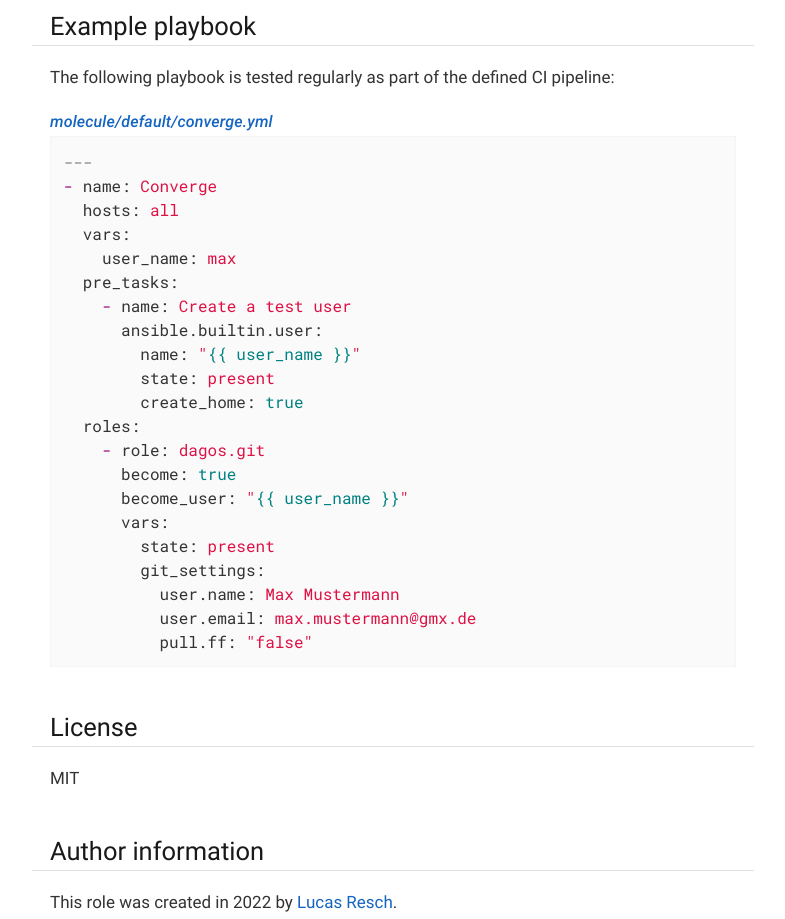
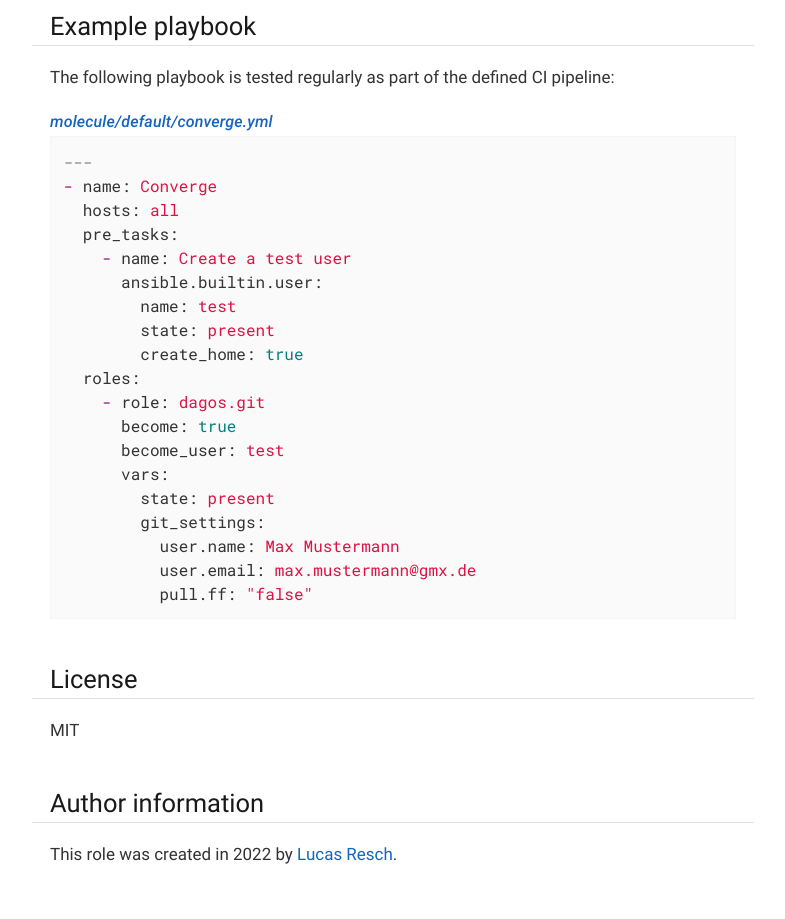
Before and after one commit to DAG-OS/pages, a plain HTML site: page dagos.git/trunk/index.html in a window 1280 px wide. Shown: the part 1278-2197 px from the top of the page, without its empty margins (274-1059 px from the left). Drawn offline with Linux system fonts and the light colour scheme.

Commit message:
deploy: ef0f16af25689b4347d1dafc679b54fe23c8d0c0

```diff
--- a/dagos.git/trunk/index.html
+++ b/dagos.git/trunk/index.html
@@ -160,18 +160,16 @@ default_git_settings:
 <pre class="highlightjs highlight"><code class="language-yaml hljs" data-lang="yaml">---
 - name: Converge
   hosts: all
-  vars:
-    user_name: max
   pre_tasks:
     - name: Create a test user
       ansible.builtin.user:
-        name: "{{ user_name }}"
+        name: test
         state: present
         create_home: true
   roles:
     - role: dagos.git
       become: true
-      become_user: "{{ user_name }}"
+      become_user: test
       vars:
         state: present
         git_settings:
--- a/sitemap.xml
+++ b/sitemap.xml
@@ -2,6 +2,6 @@
 <urlset xmlns="http://www.sitemaps.org/schemas/sitemap/0.9">
 <url>
 <loc>https://dag-os.github.io/pages/dagos.git/trunk/index.html</loc>
-<lastmod>2022-01-04T15:17:47.308Z</lastmod>
+<lastmod>2022-01-04T18:00:09.505Z</lastmod>
 </url>
 </urlset>
```
